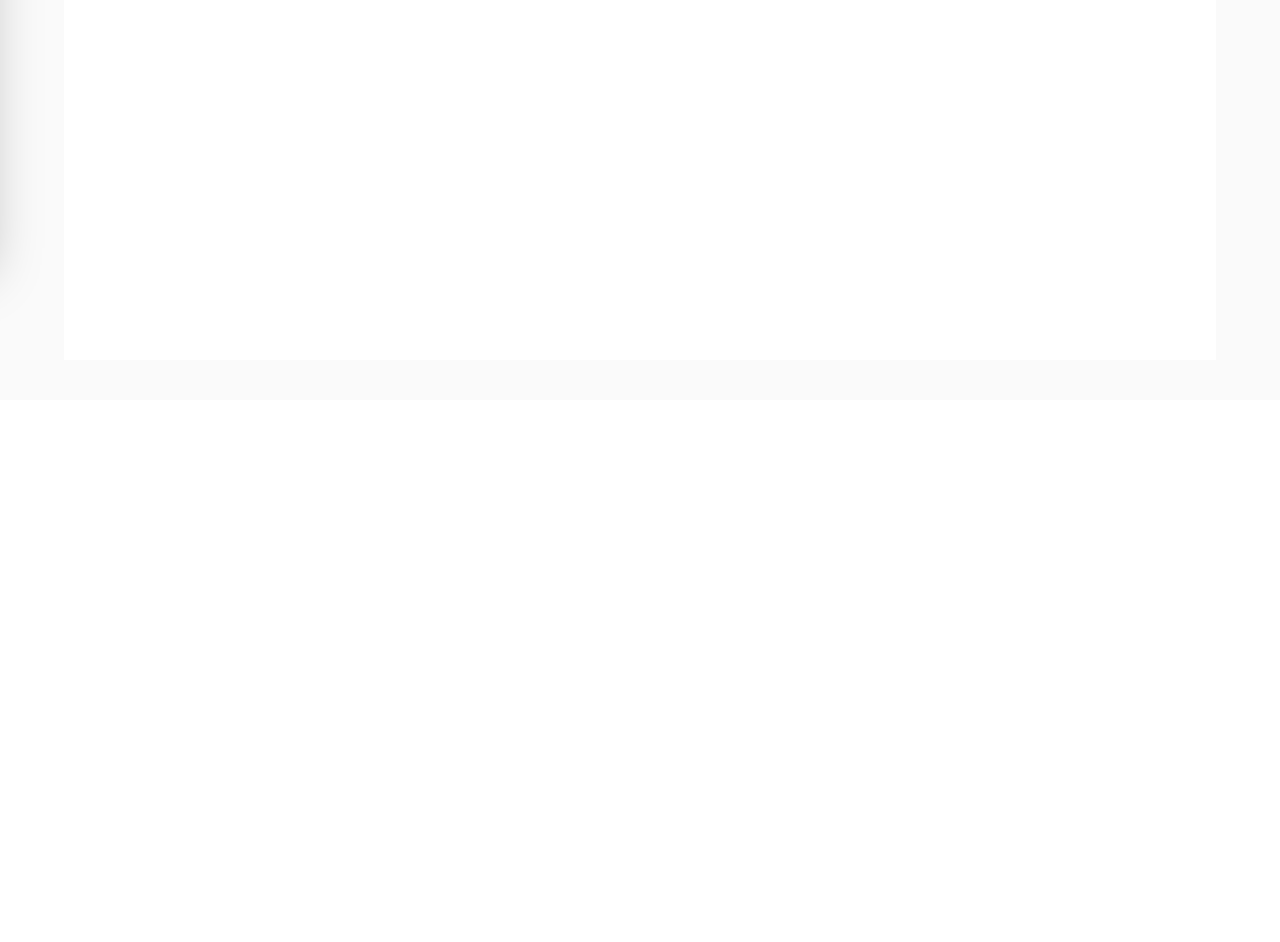
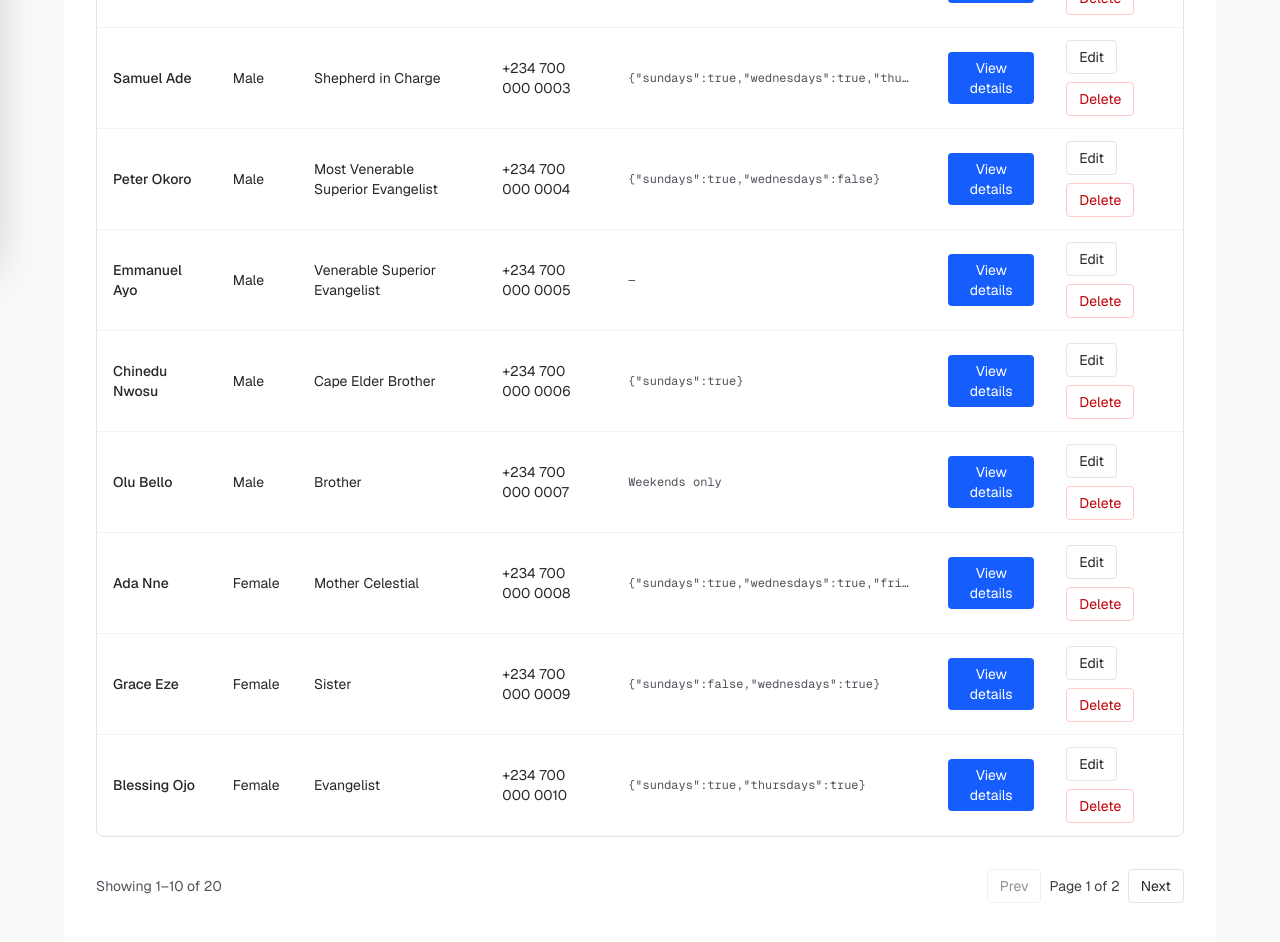
Before and after one commit to mikedeleamon/ccc-service-scheduler, a Next.js app in the folder frontend/ccc-service-scheduler/: page /roster in a window 1280 px wide. Shown: the part 540-1482 px from the top of the page. Before the commit the page ends 940 px from the top, so only its background shows below. Built offline with nearby package versions, Linux system fonts and the light colour scheme.

Commit message:
added mock data and corrected rank

```diff
--- a/frontend/ccc-service-scheduler/app/roster/page.tsx
+++ b/frontend/ccc-service-scheduler/app/roster/page.tsx
@@ -10,34 +10,9 @@ import AddPersonButton from '@/components/AddPersonButton/AddPersonButton';
 import { Rank, RANKS_BY_GENDER } from '@/constants/rank';
 import { Gender } from '@/constants/gender';
 import { Person, PersonEditProps } from '@/types/types';
+import { MOCK_PEOPLE as IMPORTED_MOCK } from '@/lib/mockPeople';
 
-// Mock data until backend exposes a people endpoint.
-const MOCK_PEOPLE: Person[] = [
-    {
-        id: 1,
-        first_name: 'John',
-        last_name: 'Doe',
-        birth_date: '1990-04-12',
-        gender: 'Male',
-        phone: '+1 (555) 111-2222',
-        parish: 'CCC Parish A',
-        email: 'john.doe@example.com',
-        rank: 'superior evangelist',
-        availability: { sundays: true, wednesdays: true },
-    },
-    {
-        id: 2,
-        first_name: 'Jane',
-        last_name: 'Smith',
-        birth_date: '1994-09-03',
-        gender: 'Female',
-        phone: '+1 (555) 333-4444',
-        parish: 'CCC Parish A',
-        email: 'jane.smith@example.com',
-        rank: 'cape elder sister',
-        availability: { sundays: true, wednesdays: false },
-    },
-];
+const MOCK_PEOPLE: Person[] = IMPORTED_MOCK;
 
 function formatAvailability(availability: unknown): string {
     if (availability == null) return '—';
--- a/frontend/ccc-service-scheduler/constants/rank.ts
+++ b/frontend/ccc-service-scheduler/constants/rank.ts
@@ -9,7 +9,7 @@ export enum Rank {
     CAPE_ELDER_BROTHER = 'Cape Elder Brother',
     BROTHER = 'Brother',
     SISTER = 'Sister',
-    EVANGELIST = 'Assistant Evangelist',
+    EVANGELIST = 'Evangelist',
 }
 
 export const RANKS_BY_GENDER: Record<Gender, Rank[]> = {
@@ -20,7 +20,6 @@ export const RANKS_BY_GENDER: Record<Gender, Rank[]> = {
         Rank.SUPERIOR_EVANGELIST,
         Rank.CAPE_ELDER_BROTHER,
         Rank.BROTHER,
-        Rank.ASSISTANT_EVANGELIST,
     ],
     [Gender.FEMALE]: [
         Rank.MOTHER_CELESTIAL,
--- /dev/null
+++ b/frontend/ccc-service-scheduler/lib/mockPeople.ts
@@ -0,0 +1,246 @@
+import { Person } from '@/types/types';
+import { Rank } from '@/constants/rank';
+
+export const MOCK_PEOPLE: Person[] = [
+  {
+    id: 1,
+    first_name: 'John',
+    last_name: 'Doe',
+    birth_date: '1990-04-12',
+    gender: 'Male',
+    phone: '+1 (555) 111-2222',
+    parish: 'CCC Parish A',
+    email: 'john.doe@example.com',
+    rank: Rank.SUPERIOR_EVANGELIST,
+    availability: { sundays: true, wednesdays: true },
+  },
+  {
+    id: 2,
+    first_name: 'Jane',
+    last_name: 'Smith',
+    birth_date: '1994-09-03',
+    gender: 'Female',
+    phone: '+1 (555) 333-4444',
+    parish: 'CCC Parish A',
+    email: 'jane.smith@example.com',
+    rank: Rank.CAPE_ELDER_SISTER,
+    availability: { sundays: true, wednesdays: false },
+  },
+  {
+    id: 3,
+    first_name: 'Samuel',
+    last_name: 'Ade',
+    birth_date: '1975-01-20',
+    gender: 'Male',
+    phone: '+234 700 000 0003',
+    parish: 'CCC Parish A',
+    email: 'samuel.ade@example.com',
+    rank: Rank.SHEPHERD_IN_CHARGE,
+    availability: { sundays: true, wednesdays: true, thursdays: true },
+  },
+  {
+    id: 4,
+    first_name: 'Peter',
+    last_name: 'Okoro',
+    birth_date: '1968-07-11',
+    gender: 'Male',
+    phone: '+234 700 000 0004',
+    parish: 'CCC Parish A',
+    email: 'peter.okoro@example.com',
+    rank: Rank.MOST_VENERABLE_SUPERIOR_EVANGELIST,
+    availability: { sundays: true, wednesdays: false },
+  },
+  {
+    id: 5,
+    first_name: 'Emmanuel',
+    last_name: 'Ayo',
+    birth_date: '1980-03-05',
+    gender: 'Male',
+    phone: '+234 700 000 0005',
+    parish: 'CCC Parish A',
+    email: 'emmanuel.ayo@example.com',
+    rank: Rank.VENERABLE_SUPERIOR_EVANGELIST,
+    availability: null,
+  },
+  {
+    id: 6,
+    first_name: 'Chinedu',
+    last_name: 'Nwosu',
+    birth_date: '1985-12-01',
+    gender: 'Male',
+    phone: '+234 700 000 0006',
+    parish: 'CCC Parish A',
+    email: 'chinedu.nwosu@example.com',
+    rank: Rank.CAPE_ELDER_BROTHER,
+    availability: { sundays: true },
+  },
+  {
+    id: 7,
+    first_name: 'Olu',
+    last_name: 'Bello',
+    birth_date: '1992-06-17',
+    gender: 'Male',
+    phone: '+234 700 000 0007',
+    parish: 'CCC Parish A',
+    email: 'olu.bello@example.com',
+    rank: Rank.BROTHER,
+    availability: 'Weekends only',
+  },
+  {
+    id: 8,
+    first_name: 'Ada',
+    last_name: 'Nne',
+    birth_date: '1958-02-14',
+    gender: 'Female',
+    phone: '+234 700 000 0008',
+    parish: 'CCC Parish A',
+    email: 'ada.nne@example.com',
+    rank: Rank.MOTHER_CELESTIAL,
+    availability: { sundays: true, wednesdays: true, fridays: true },
+  },
+  {
+    id: 9,
+    first_name: 'Grace',
+    last_name: 'Eze',
+    birth_date: '1998-11-21',
+    gender: 'Female',
+    phone: '+234 700 000 0009',
+    parish: 'CCC Parish A',
+    email: 'grace.eze@example.com',
+    rank: Rank.SISTER,
+    availability: { sundays: false, wednesdays: true },
+  },
+  {
+    id: 10,
+    first_name: 'Blessing',
+    last_name: 'Ojo',
+    birth_date: '1991-08-30',
+    gender: 'Female',
+    phone: '+234 700 000 0010',
+    parish: 'CCC Parish A',
+    email: 'blessing.ojo@example.com',
+    rank: Rank.EVANGELIST,
+    availability: { sundays: true, thursdays: true },
+  },
+  // Additional 10 individuals
+  {
+    id: 11,
+    first_name: 'Michael',
+    last_name: 'Kalu',
+    birth_date: '1982-05-14',
+    gender: 'Male',
+    phone: '+234 700 000 0011',
+    parish: 'CCC Parish B',
+    email: 'michael.kalu@example.com',
+    rank: Rank.SUPERIOR_EVANGELIST,
+    availability: { sundays: false, wednesdays: true },
+  },
+  {
+    id: 12,
+    first_name: 'Rebecca',
+    last_name: 'Ibe',
+    birth_date: '1995-10-02',
+    gender: 'Female',
+    phone: '+234 700 000 0012',
+    parish: 'CCC Parish C',
+    email: 'rebecca.ibe@example.com',
+    rank: Rank.CAPE_ELDER_SISTER,
+    availability: { sundays: true },
+  },
+  {
+    id: 13,
+    first_name: 'Daniel',
+    last_name: 'Udo',
+    birth_date: '1979-09-09',
+    gender: 'Male',
+    phone: '+234 700 000 0013',
+    parish: 'CCC Parish D',
+    email: 'daniel.udo@example.com',
+    rank: Rank.CAPE_ELDER_BROTHER,
+    availability: { sundays: true, thursdays: false },
+  },
+  {
+    id: 14,
+    first_name: 'Evelyn',
+    last_name: 'Chukwu',
+    birth_date: '1988-04-22',
+    gender: 'Female',
+    phone: '+234 700 000 0014',
+    parish: 'CCC Parish E',
+    email: 'evelyn.chukwu@example.com',
+    rank: Rank.MOTHER_CELESTIAL,
+    availability: null,
+  },
+  {
+    id: 15,
+    first_name: 'Joshua',
+    last_name: 'Ike',
+    birth_date: '1993-02-28',
+    gender: 'Male',
+    phone: '+234 700 000 0015',
+    parish: 'CCC Parish F',
+    email: 'joshua.ike@example.com',
+    rank: Rank.BROTHER,
+    availability: { weekends: true },
+  },
+  {
+    id: 16,
+    first_name: 'Mercy',
+    last_name: 'Ofor',
+    birth_date: '1987-12-12',
+    gender: 'Female',
+    phone: '+234 700 000 0016',
+    parish: 'CCC Parish G',
+    email: 'mercy.ofor@example.com',
+    rank: Rank.SISTER,
+    availability: 'Wednesday evenings',
+  },
+  {
+    id: 17,
+    first_name: 'Timothy',
+    last_name: 'Aden',
+    birth_date: '1965-07-07',
+    gender: 'Male',
+    phone: '+234 700 000 0017',
+    parish: 'CCC Parish H',
+    email: 'timothy.aden@example.com',
+    rank: Rank.VENERABLE_SUPERIOR_EVANGELIST,
+    availability: { sundays: true, mondays: true },
+  },
+  {
+    id: 18,
+    first_name: 'Rita',
+    last_name: 'Anu',
+    birth_date: '2000-01-15',
+    gender: 'Female',
+    phone: '+234 700 000 0018',
+    parish: 'CCC Parish I',
+    email: 'rita.anu@example.com',
+    rank: Rank.CAPE_ELDER_SISTER,
+    availability: { sundays: false, fridays: true },
+  },
+  {
+    id: 19,
+    first_name: 'Paul',
+    last_name: 'Okafor',
+    birth_date: '1996-03-03',
+    gender: 'Male',
+    phone: '+234 700 000 0019',
+    parish: 'CCC Parish J',
+    email: 'paul.okafor@example.com',
+    rank: Rank.EVANGELIST,
+    availability: { sundays: true },
+  },
+  {
+    id: 20,
+    first_name: 'Naomi',
+    last_name: 'Kemi',
+    birth_date: '1990-09-09',
+    gender: 'Female',
+    phone: '+234 700 000 0020',
+    parish: 'CCC Parish K',
+    email: 'naomi.kemi@example.com',
+    rank: Rank.MOTHER_CELESTIAL,
+    availability: { weekends: true, wednesdays: false },
+  },
+];
```
